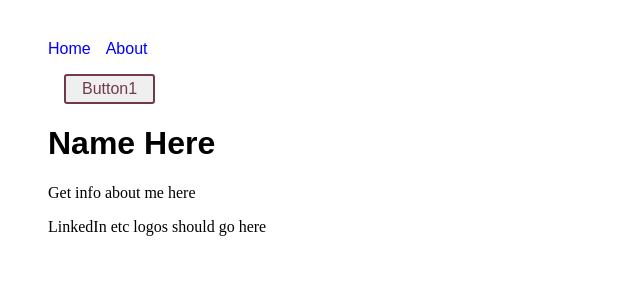
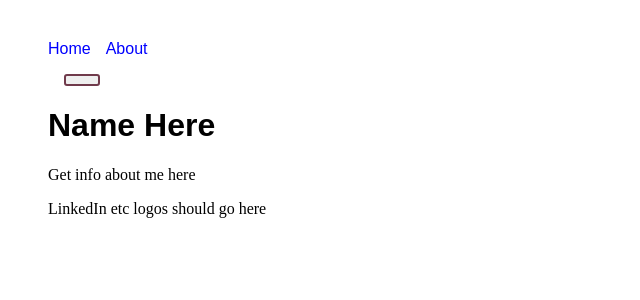
Before and after one commit to MadeleineGil/next-resume-site, a Next.js app: page / in a window 1280 px wide. Shown: the top 300 px of the page, without its empty margins (0-640 px from the left). Built offline with nearby package versions, Linux system fonts and the light colour scheme.

Commit message:
forgot file

```diff
--- a/components/Navigation.js
+++ b/components/Navigation.js
@@ -1,7 +1,7 @@
 import styled from 'styled-components'
 import Link from 'next/link'
 
-const NavButton = styled.button`
+const Button = styled.button`
     display: inline-block;
     color: #703A4B;
     font-size: 1em;
@@ -12,6 +12,10 @@ const NavButton = styled.button`
     display: block;
 `;
 
+const NavButton = props => <Button>
+
+</Button>
+
 export default function Navigation(props) {
     return (
       <div>
```
